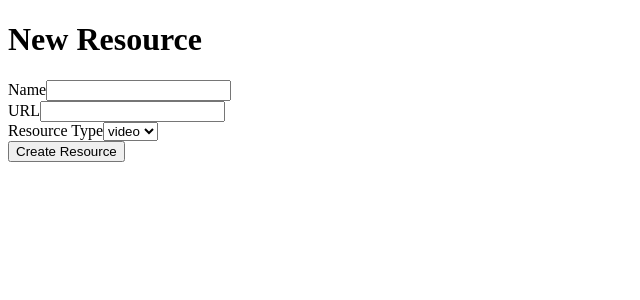
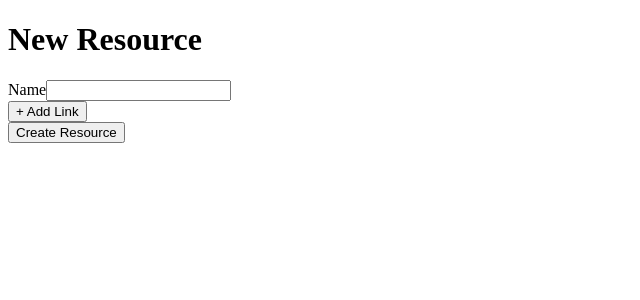
Before and after one commit to arrocke/learning-hebrew, a Next.js app: page /resources/new in a window 1280 px wide. Shown: the top 300 px of the page, without its empty margins (0-640 px from the left). Built offline with nearby package versions, Linux system fonts and the light colour scheme.

Commit message:
feat: multiple link types in one resource

```diff
--- /dev/null
+++ b/components/ResourceForm.tsx
@@ -0,0 +1,118 @@
+import * as React from 'react'
+import ResourceType from '../types/ResourceType'
+
+export interface ResourceState {
+  id?: string
+  name: string,
+  links: {
+    resourceType: ResourceType,
+    url: string
+  }[]
+}
+
+export interface ResourceFormProps {
+  create?: boolean
+  state: ResourceState,
+  onChange(state: ResourceState)
+  onSubmit?()
+}
+
+const ResourceForm: React.FC<ResourceFormProps> = ({ create = false, state, onChange, onSubmit }) => {
+  return (
+    <form
+      onSubmit={(e) => {
+        e.preventDefault()
+        onSubmit()
+      }}
+    >
+      <div className="mb-2">
+        <label htmlFor="resource-name" className="mr-2">Name</label>
+        <input
+          id="resource-name"
+          name="name"
+          type="text"
+          className="border w-96"
+          value={state.name}
+          onChange={e => onChange({ ...state, name: e.target.value })}
+        />
+      </div>
+      {
+        state.links.map((link, i) => (
+          <div>
+            <div className="mb-2">
+              <label htmlFor="resource-url" className="mr-2">URL</label>
+              <input
+                id="resource-url"
+                name="url"
+                type="text"
+                className="border w-96"
+                value={link.url}
+                onChange={e => {
+                  const links = state.links.slice()
+                  links[i] = {
+                    ...links[i],
+                    url: e.target.value
+                  }
+                  onChange({ ...state, links })
+                }}
+              />
+              <button
+                type="button"
+                className="h-10 ml-2"
+                onClick={() => {
+                  const links = state.links.slice()
+                  links.splice(i, 1)
+                  onChange({ ...state, links })
+                }}
+              >
+                Remove Link
+              </button>
+            </div>
+            <div className="mb-2">
+              <label htmlFor="resource-type" className="mr-2">Resource Type</label>
+              <select
+                id="resource-type"
+                className="border"
+                name="resourceType"
+                value={link.resourceType}
+                onChange={e => {
+                  const links = state.links.slice()
+                  links[i] = {
+                    ...links[i],
+                    resourceType: e.target.value as ResourceType
+                  }
+                  onChange({ ...state, links })
+                }}
+              >
+                <option value="video">video</option>
+                <option value="audio">audio</option>
+                <option value="text">text</option>
+              </select>
+            </div>
+          </div>
+        ))
+      }
+      <div className="mb-2">
+        <button
+          type="button"
+          className="h-10"
+          onClick={() => onChange({
+            ...state,
+            links: [...state.links, { resourceType: ResourceType.Video, url: '' }]
+          })}
+        >
+          + Add Link
+        </button>
+      </div>
+      <button
+        type="submit"
+        className="bg-black rounded text-white py-2 px-4 border-2 border-black
+        focus:bg-white focus:text-black"
+      >
+        { create ? 'Create Resource' : 'Update Resource'}
+      </button>
+    </form>
+  )
+}
+
+export default ResourceForm
--- a/models/Resource.ts
+++ b/models/Resource.ts
@@ -3,14 +3,19 @@ import ResourceType from "../types/ResourceType";
 
 export interface ResourceDocument extends Mongoose.Document {
   name: string
-  url: string
-  resourceType: ResourceType
+  links: {
+    resourceType: ResourceType,
+    url: string
+  }[]
 }
 
 const ResourceSchema = new Mongoose.Schema({
   name: String,
-  url: String,
-  resourceType: String
+  links: [{
+    _id: false,
+    resourceType: String,
+    url: String
+  }]
 })
 
 if (Mongoose.modelNames().includes('Resource')) {
--- a/pages/api/resources/[id].ts
+++ b/pages/api/resources/[id].ts
@@ -6,8 +6,10 @@ import ResourceType from "../../../types/ResourceType";
 export type GetResourceResponseDTO = {
   id: string
   name: string
-  url: string
-  resourceType: ResourceType
+  links: {
+    resourceType: ResourceType,
+    url: string
+  }[]
 }
 
 export default async function(req: NextApiRequest, res: NextApiResponse) {
@@ -19,8 +21,10 @@ export default async function(req: NextApiRequest, res: NextApiResponse) {
       const dto: GetResourceResponseDTO = {
         id: resource._id.toHexString(),
         name: resource.name,
-        url: resource.url,
-        resourceType: resource.resourceType
+        links: resource.links.map(link => ({
+          resourceType: link.resourceType,
+          url: link.url
+        }))
       }
       res.status(200).json(dto)
       break
--- a/pages/api/resources/index.ts
+++ b/pages/api/resources/index.ts
@@ -5,9 +5,8 @@ import ResourceType from "../../../types/ResourceType";
 
 export type GetResourcesResponseDTO = {
   id: string
-  name: string
-  url: string
-  resourceType: ResourceType
+  name: string,
+  resourceTypes: ResourceType[]
 }[]
 
 export default async function(req: NextApiRequest, res: NextApiResponse) {
@@ -19,8 +18,7 @@ export default async function(req: NextApiRequest, res: NextApiResponse) {
       const dto: GetResourcesResponseDTO = resources.map(resource => ({
         id: resource._id.toHexString(),
         name: resource.name,
-        url: resource.url,
-        resourceType: resource.resourceType
+        resourceTypes: resource.links.map(link => link.resourceType)
       }))
       res.status(200).json(dto)
       break
--- a/pages/resources/new.tsx
+++ b/pages/resources/new.tsx
@@ -2,9 +2,14 @@ import * as React from 'react'
 import { useRouter } from 'next/dist/client/router'
 import { useMutation } from 'react-query'
 import ResourceType from '../../types/ResourceType'
+import ResourceForm, { ResourceState } from '../../components/ResourceForm'
 
 export default function NewResourcePage() {
   const router = useRouter()
+  const [state, setState] = React.useState<ResourceState>({
+    name: '',
+    links: []
+  })
   const { mutate } = useMutation((resource: { name: string, url: string, resourceType: ResourceType }) => {
     return fetch(
       `/api/resources`,
@@ -26,44 +31,11 @@ export default function NewResourcePage() {
 
   return <div>
     <h1 className="text-xl font-bold mb-4">New Resource</h1>
-    <form onSubmit={onSubmit}>
-      <div className="mb-2">
-        <label htmlFor="resource-name" className="mr-2">Name</label>
-        <input
-          id="resource-name"
-          name="name"
-          type="text"
-          className="border w-96"
-        />
-      </div>
-      <div className="mb-2">
-        <label htmlFor="resource-url" className="mr-2">URL</label>
-        <input
-          id="resource-url"
-          name="url"
-          type="text"
-          className="border w-96"
-        />
-      </div>
-      <div className="mb-2">
-        <label htmlFor="resource-type" className="mr-2">Resource Type</label>
-        <select
-          id="resource-type"
-          className="border"
-          name="resourceType"
-        >
-          <option value="video">video</option>
-          <option value="audio">audio</option>
-          <option value="text">text</option>
-        </select>
-      </div>
-      <button
-        type="submit"
-        className="bg-black rounded text-white py-2 px-4 border-2 border-black
-        focus:bg-white focus:text-black"
-      >
-        Create Resource
-      </button>
-    </form>
+    <ResourceForm
+      create
+      state={state}
+      onChange={setState}
+      onSubmit={() => mutate(state) }
+    />
   </div>
 }
```
Also changed, not shown: pages/resources/[id]/edit.tsx (+10 -55 lines), pages/resources/index.tsx (+2 -8 lines).
